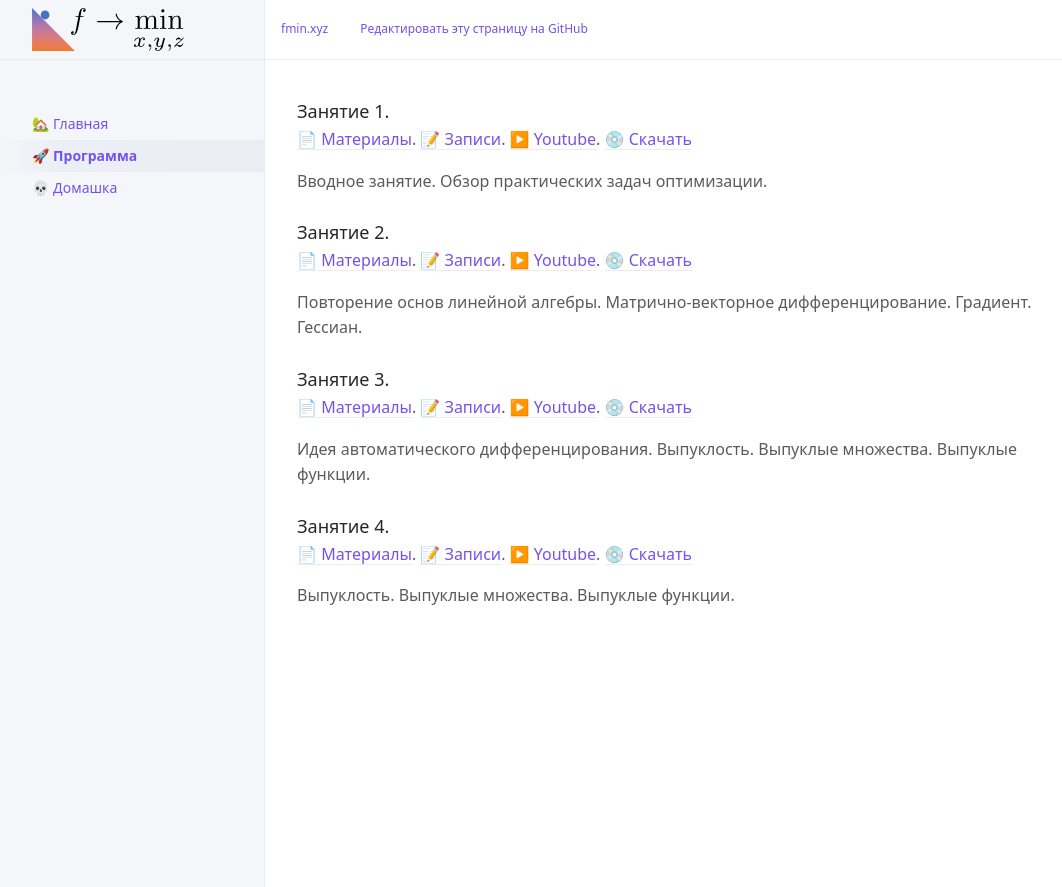
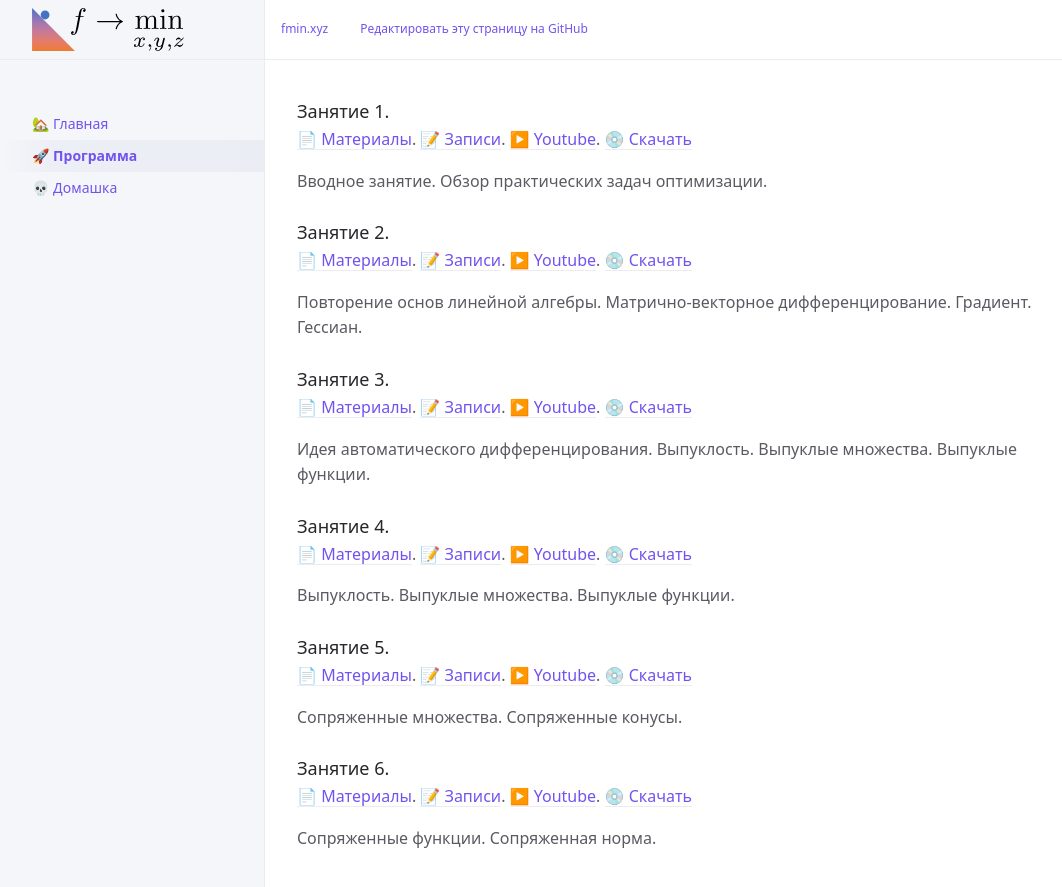
Before and after one commit to MerkulovDaniil/mipt22, a Jekyll site: the page built from program.md, in a window 1280 px wide. Shown: the top 887 px of the page, without its empty margins (107-1169 px from the left). Built offline with Jekyll 4.4.1, drawn with Linux system fonts in a browser that asks for light colours; our own code applies the rules of GitHub Pages for plain Markdown files; a script that is not in the unit is left out.

Commit message:
add 5 and 6

```diff
--- a/program.md
+++ b/program.md
@@ -22,3 +22,13 @@ nav_order: 2
 [📄 Материалы](/presentations/4.pdf). [📝 Записи](/notes/4.pdf). [▶️ Youtube](https://youtu.be/QKiD0mdjWAE). [💿 Скачать](https://disk.yandex.ru/i/VE2ff0CRsLg6yg)
 
 Выпуклость. Выпуклые множества. Выпуклые функции.
+
+### Занятие 5.
+[📄 Материалы](/presentations/5.pdf). [📝 Записи](/notes/5.pdf). [▶️ Youtube](). [💿 Скачать]()
+
+Сопряженные множества. Сопряженные конусы.
+
+### Занятие 6.
+[📄 Материалы](/presentations/6.pdf). [📝 Записи](/notes/6.pdf). [▶️ Youtube](). [💿 Скачать]()
+
+Сопряженные функции. Сопряженная норма.
```
Also changed, not shown: 3 other files.
